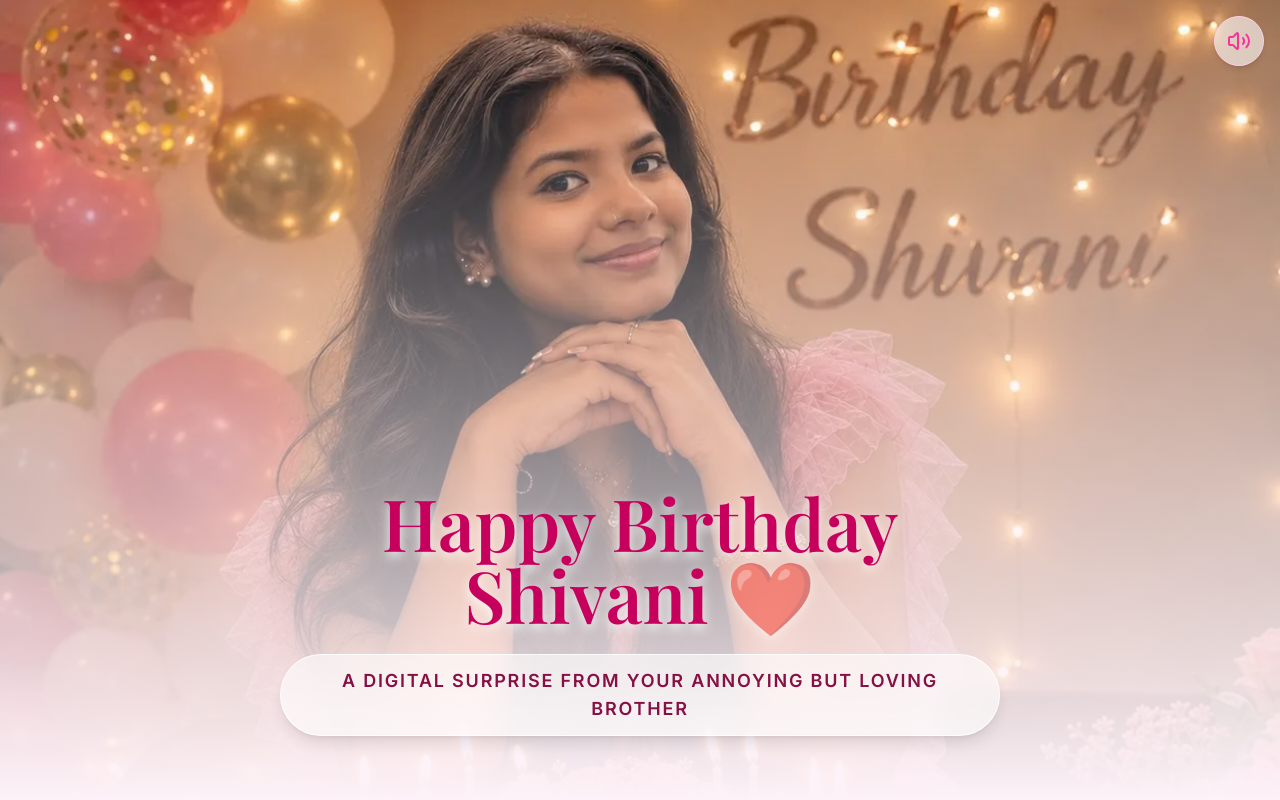
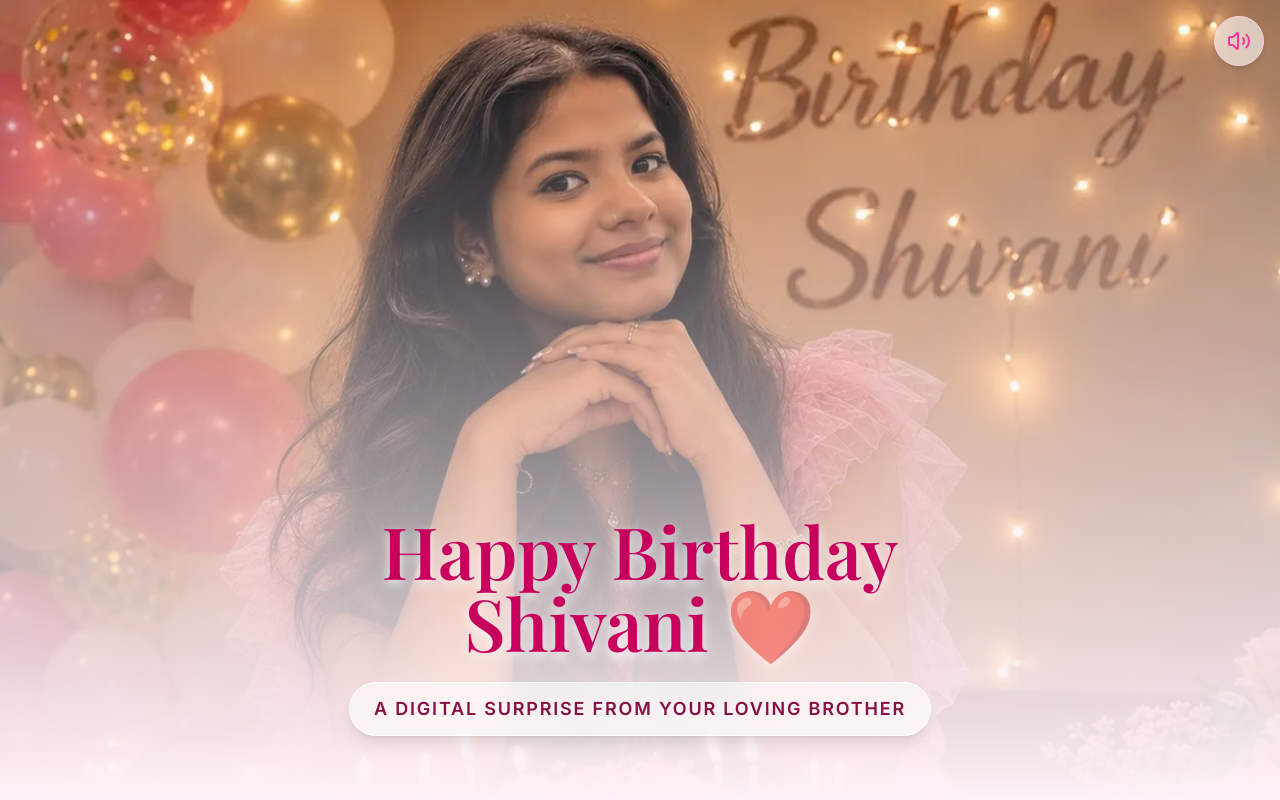
Before and after one commit to vivekducs/birthday-shivani, a React (Vite) app: page / in a window 1280 px wide. Both pictures are taken after a click on the button "SEE YOUR SURPRISE! 🎁". Shown: the top 800 px of the page. Built offline with nearby package versions, Linux system fonts and the light colour scheme; a web font is replaced by a local one.

Commit message:
Update subtitle and add Dr Shivani card

```diff
--- a/src/App.jsx
+++ b/src/App.jsx
@@ -177,7 +177,7 @@ const App = () => {
             transition={{ duration: 1, delay: 1.5 }}
             className="text-sm md:text-lg text-pink-900 tracking-widest font-bold uppercase bg-white/60 inline-block px-6 py-3 rounded-full backdrop-blur-md border border-white/80 shadow-lg"
           >
-            A digital surprise from your annoying but loving brother
+            A digital surprise from your loving brother
           </motion.p>
         </div>
       </section>
@@ -299,16 +299,22 @@ const App = () => {
             align="left"
           />
           <MemoryCard
+            img="/doctor.webp"
+            date="Future Dr. Shivani 🩺"
+            desc="So proud of you for pursuing BAMS! You are going to be an amazing doctor, healing lives with your kindness."
+            align="right"
+          />
+          <MemoryCard
             img="/in nature.webp"
             date="Adventures Together"
             desc="Exploring the world and making memories."
-            align="right"
+            align="left"
           />
           <MemoryCard
             img="/with friends.webp"
             date="Always Smiling"
             desc="Your happiness is truly contagious. Never lose that smile."
-            align="left"
+            align="right"
           />
         </div>
       </section>
```
Also changed, not shown: public/doctor.webp (added).
